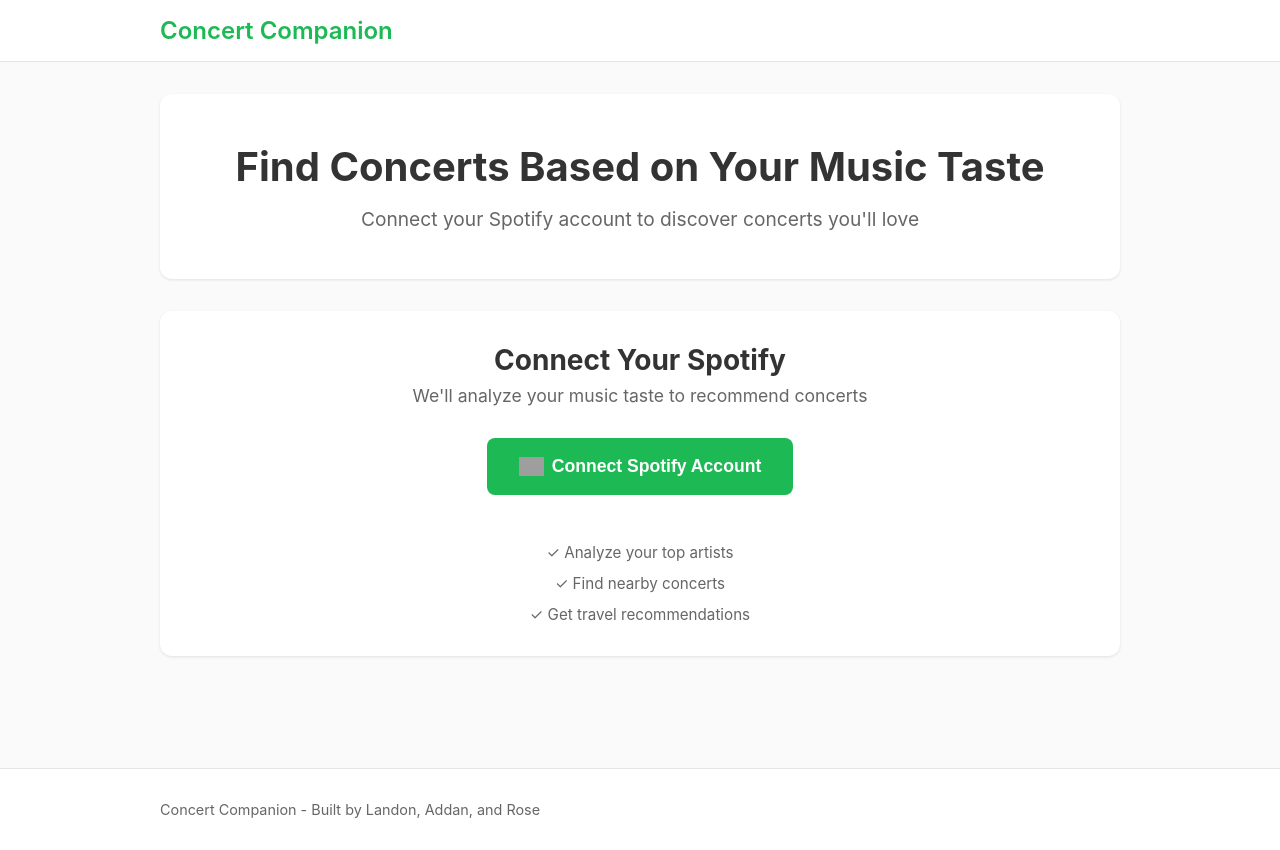
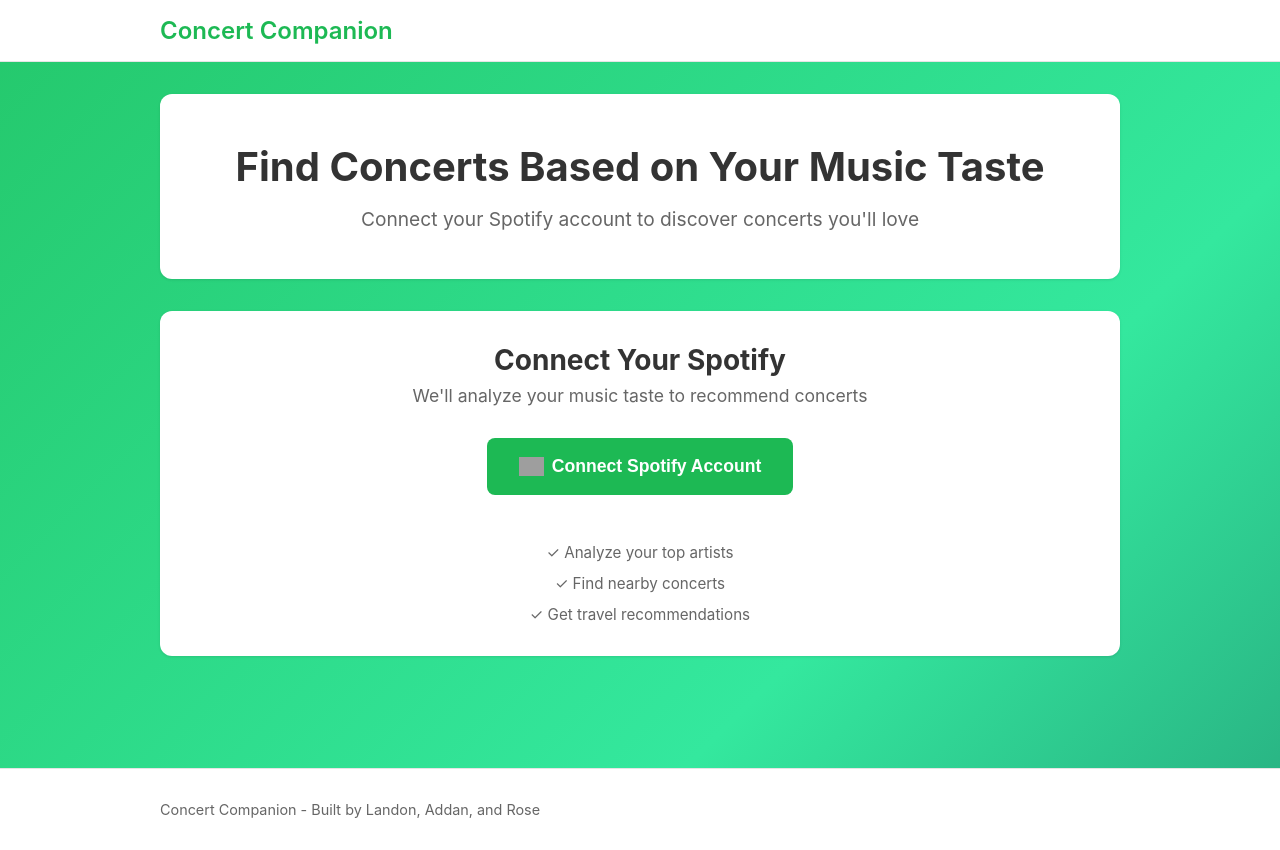
Before and after one commit to landonnguyen77/Concert-Companion, a React (Create React App) app in the folder client/: page / in a window 1280 px wide. Built offline with nearby package versions, Linux system fonts and the light colour scheme; no server answers; grey boxes are pictures that could not be loaded; the HTML template or start-up script is replaced by a standard one.

Commit message:
added animation to home page

```diff
--- a/client/src/pages/HomePage.css
+++ b/client/src/pages/HomePage.css
@@ -9,9 +9,24 @@
   min-height: 100vh;
   font-family: -apple-system, BlinkMacSystemFont, 'Segoe UI', sans-serif;
   color: #333;
-  background: #fafafa;
+
+
+  background: linear-gradient(-45deg, #0f3443, #34e89e, #1db954, #0a2f3a, #2dd4aa);
+  background-size: 400% 400%;
+  animation: gradientFlow 15s ease infinite;
 }
 
+@keyframes gradientFlow {
+  0% {
+    background-position: 0% 50%;
+  }
+  50% {
+    background-position: 100% 50%;
+  }
+  100% {
+    background-position: 0% 50%;
+  }
+}
 .container {
   max-width: 1000px;
   margin: 0 auto;
```
Also changed, not shown: client/src/index.css (line endings or trailing spaces).
